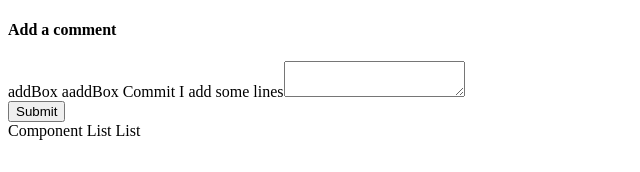
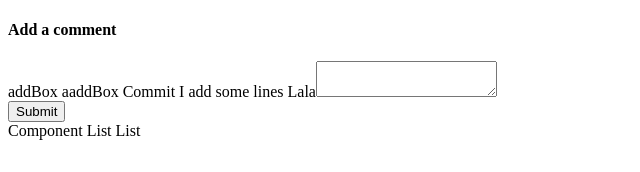
Before and after one commit to ngoctutrang/TestReact, a React (Create React App) app: page / in a window 1280 px wide. Shown: the top 172 px of the page, without its empty margins (0-640 px from the left). Built offline with nearby package versions, Linux system fonts and the light colour scheme.

Commit message:
no message

```diff
--- a/src/components/CommentBox.js
+++ b/src/components/CommentBox.js
@@ -28,6 +28,8 @@ export default class CommentBox extends Component {
 				addBox
 				aaddBox Commit
 I add some lines
+
+Lala
                 <textarea onChange ={this.onHandleChange} value = {this.state.comment}/>
 
                 <div>
```
